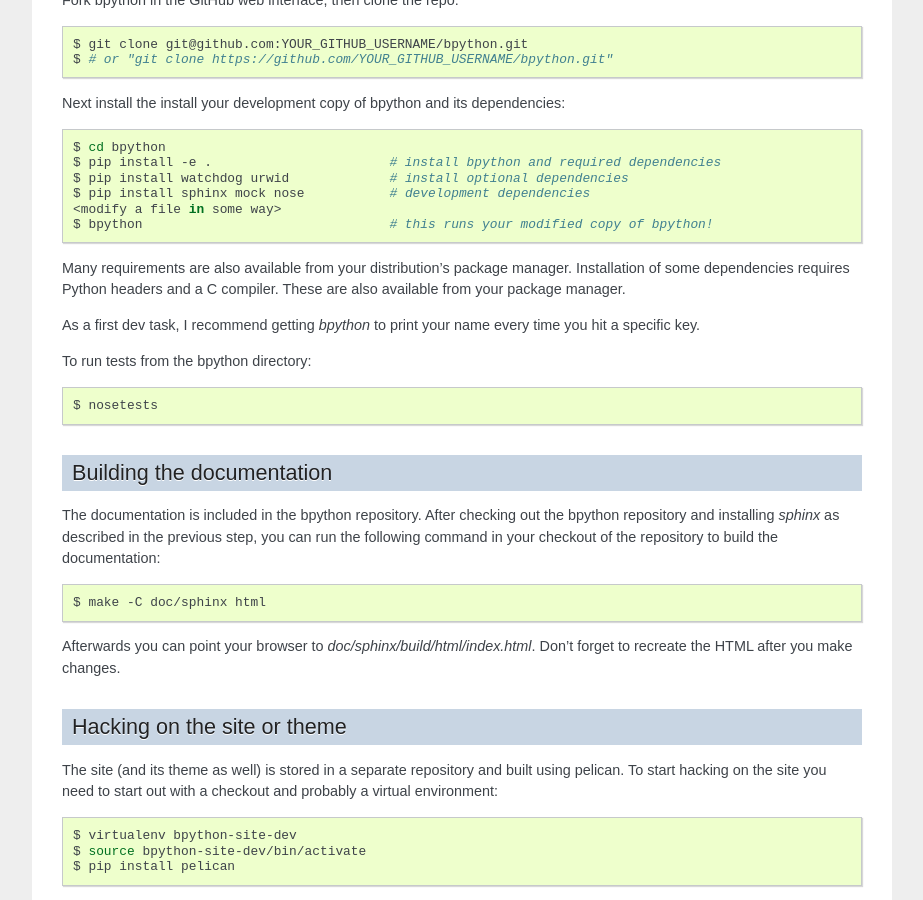
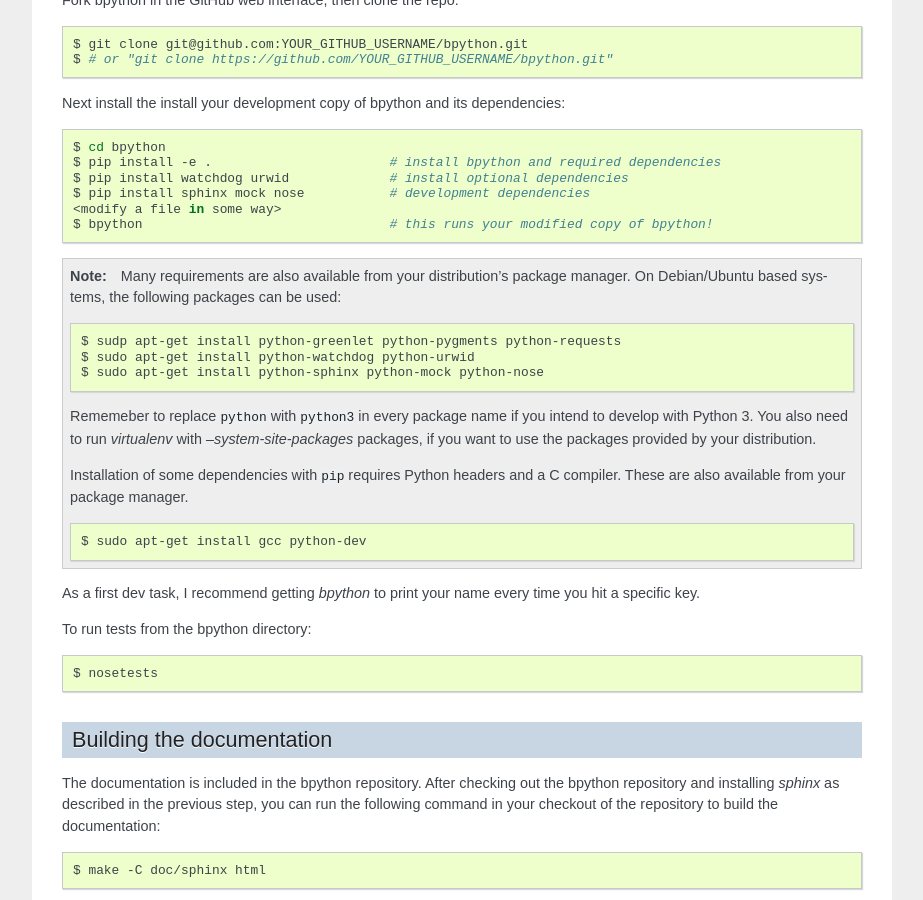
Before and after one commit to bpython/bpython, a Sphinx documentation site: the page built from doc/sphinx/source/contributing.rst, in a window 1280 px wide and 900 px high, scrolled down 579 px. Shown: the whole window, without its empty margins (198-1121 px from the left). Built offline with Sphinx 7.4.7, drawn with Linux system fonts in a browser that asks for light colours; pages that are not in the unit, such as notebooks, are missing from menus.

Commit message:
Pack the note about package managers in a note env
Signed-off-by: Sebastian Ramacher <sebastian+dev@ramacher.at>

```diff
--- a/doc/sphinx/source/contributing.rst
+++ b/doc/sphinx/source/contributing.rst
@@ -52,11 +52,31 @@
     <modify a file in some way>
     $ bpython                                # this runs your modified copy of bpython!
 
-Many requirements are also available from your distribution's package manager.
-Installation of some dependencies requires Python headers and a C compiler.
-These are also available from your package manager.
+.. note::
 
-As a first dev task, I recommend getting `bpython` to print your name every time you hit a specific key.
+    Many requirements are also available from your distribution's package
+    manager. On Debian/Ubuntu based systems, the following packages can be used:
+
+    .. code-block:: bash
+
+        $ sudp apt-get install python-greenlet python-pygments python-requests
+        $ sudo apt-get install python-watchdog python-urwid
+        $ sudo apt-get install python-sphinx python-mock python-nose
+
+    Rememeber to replace ``python`` with ``python3`` in every package name if
+    you intend to develop with Python 3. You also need to run `virtualenv` with
+    `--system-site-packages` packages, if you want to use the packages provided
+    by your distribution.
+
+    Installation of some dependencies with ``pip`` requires Python headers and a
+    C compiler. These are also available from your package manager.
+
+    .. code-block:: bash
+
+        $ sudo apt-get install gcc python-dev
+
+As a first dev task, I recommend getting `bpython` to print your name every
+time you hit a specific key.
 
 To run tests from the bpython directory:
 
```
